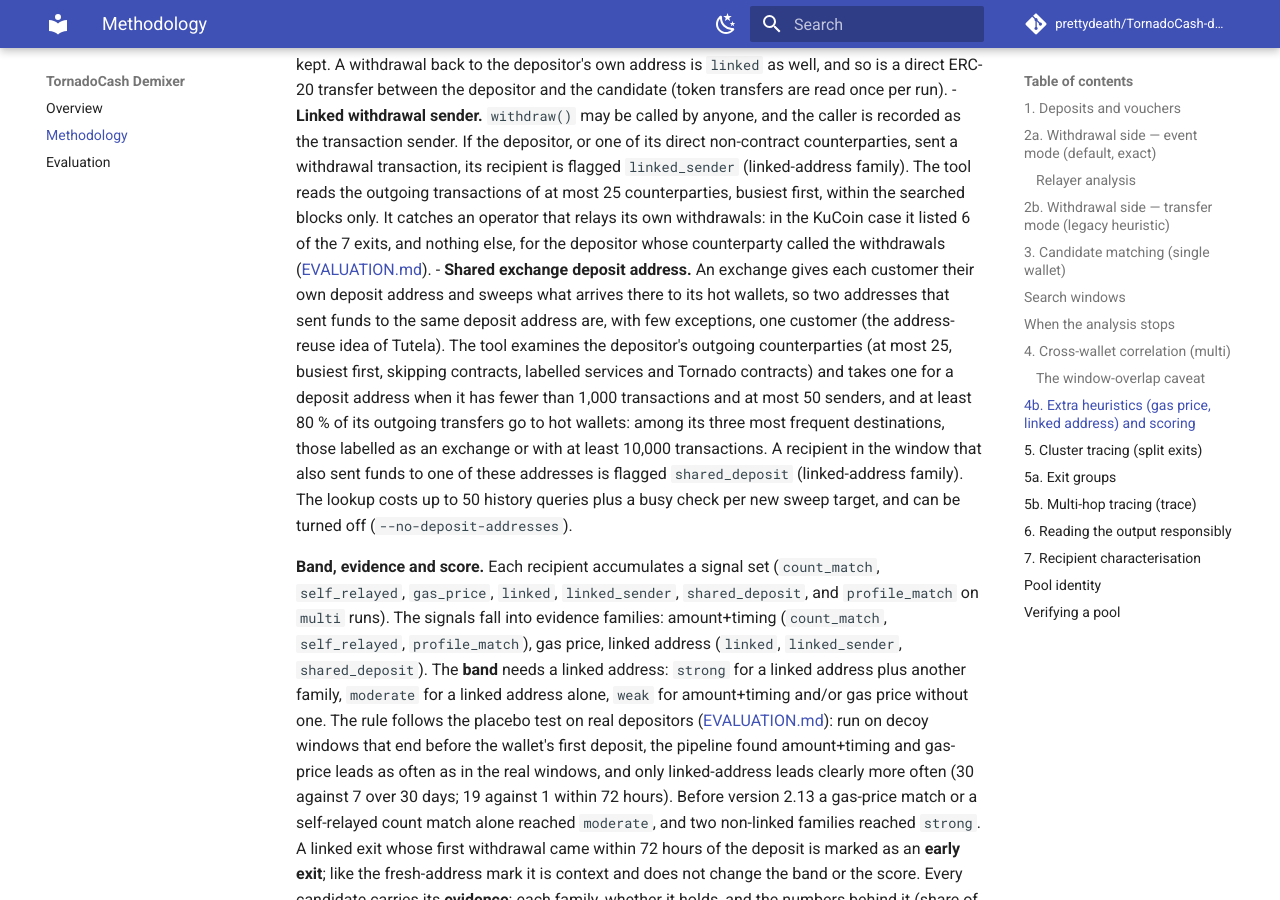
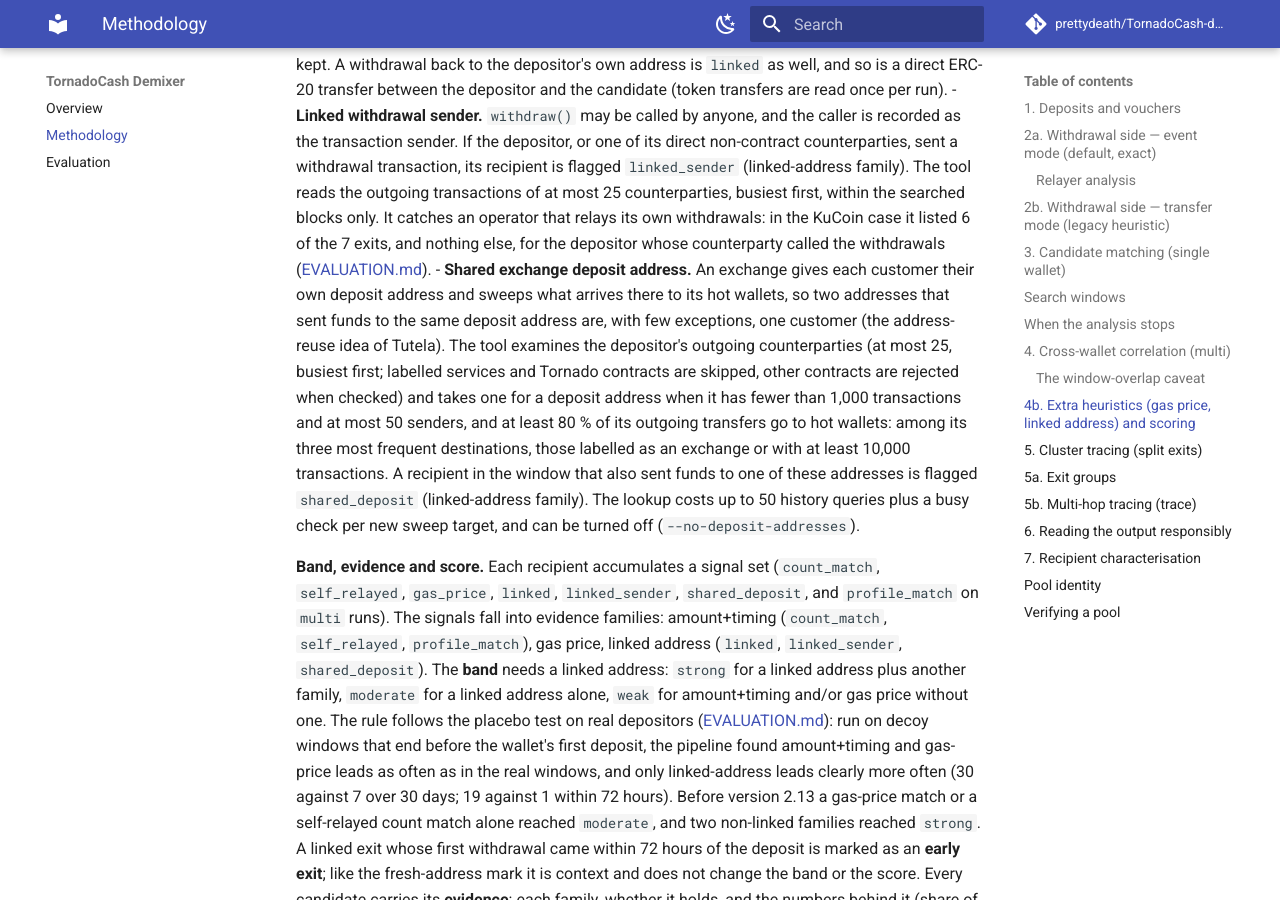
Before and after one commit to prettydeath/TornadoCash-demixer, an MkDocs documentation site: the page built from docs/METHODOLOGY.md, in a window 1280 px wide and 900 px high, scrolled down 5944 px. Built offline with MkDocs 1.6.1 and Material for MkDocs 9.7.7, drawn with Linux system fonts in a browser that asks for light colours; comment, search, counter and statistics services are not loaded.

```diff
--- a/docs/METHODOLOGY.md
+++ b/docs/METHODOLOGY.md
@@ -242,8 +242,8 @@
   deposit address and sweeps what arrives there to its hot wallets, so two
   addresses that sent funds to the same deposit address are, with few exceptions,
   one customer (the address-reuse idea of Tutela). The tool examines the
-  depositor's outgoing counterparties (at most 25, busiest first, skipping
-  contracts, labelled services and Tornado contracts) and takes one for a deposit
+  depositor's outgoing counterparties (at most 25, busiest first; labelled services
+  and Tornado contracts are skipped, other contracts are rejected when checked) and takes one for a deposit
   address when it has fewer than 1,000 transactions and at most 50 senders, and at
   least 80 % of its outgoing transfers go to hot wallets: among its three most
   frequent destinations, those labelled as an exchange or with at least 10,000
```
Also changed, not shown: docs/EVALUATION.md (+3 -3 lines).
